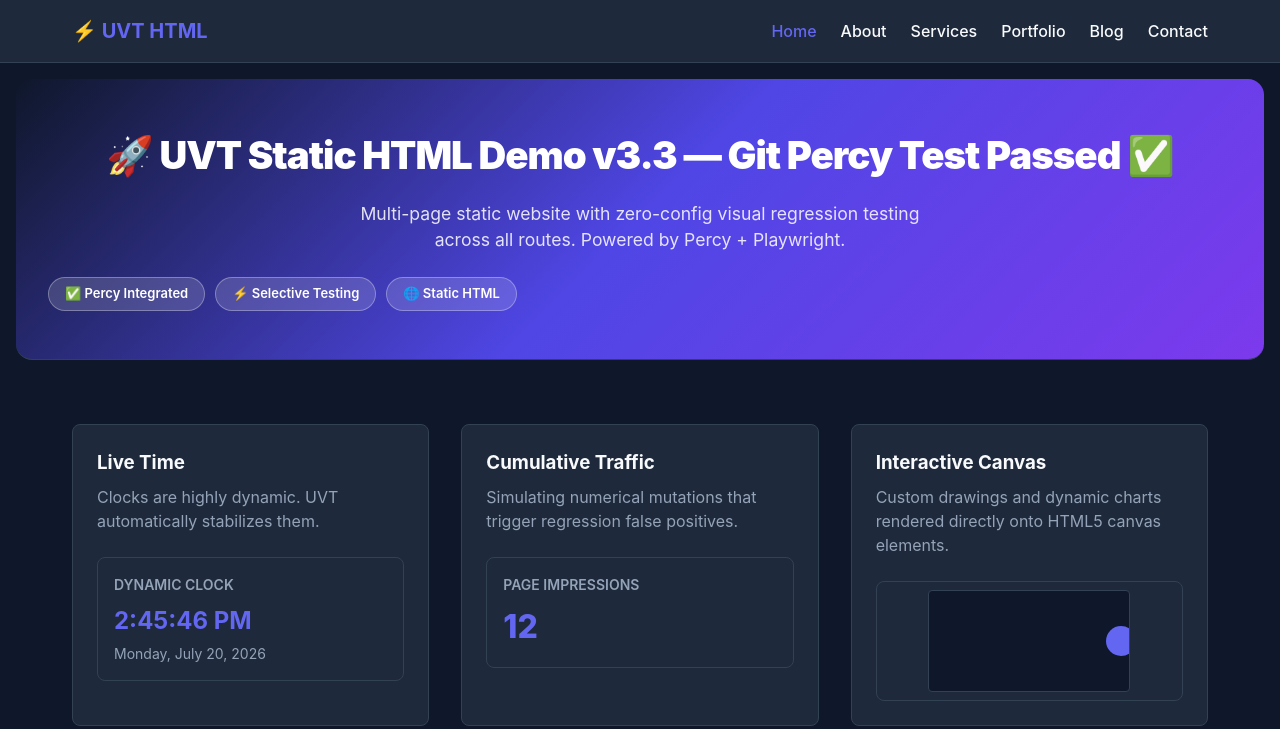
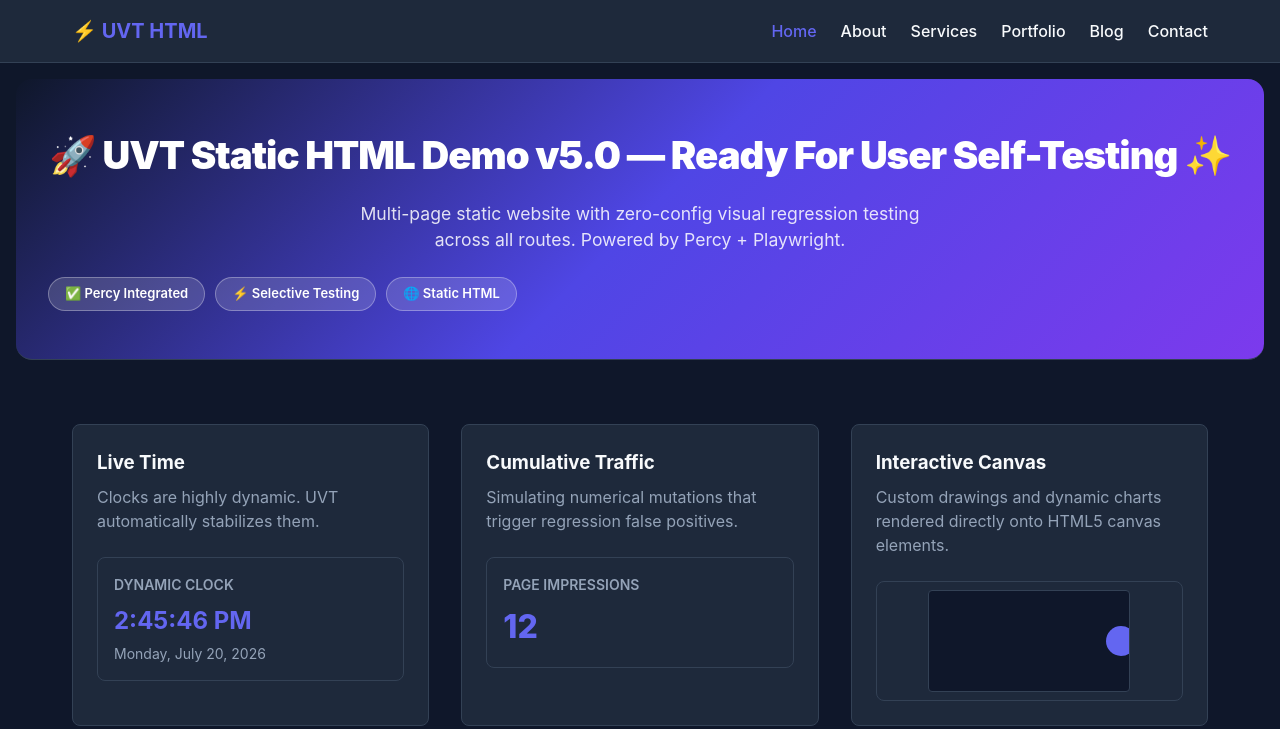
Before and after one commit to piyush241203/UVT_Testing5, a website built with Vite: page index.html in a window 1280 px wide. Shown: the top 729 px of the page. Built offline with nearby package versions, Linux system fonts and the light colour scheme.

Commit message:
ui updated

```diff
--- a/index.html
+++ b/index.html
@@ -25,7 +25,8 @@
   </header>
 
   <section class="hero" style="background: linear-gradient(135deg, #0f172a 0%, #4f46e5 50%, #7c3aed 100%); border-radius: 16px; margin: 16px; padding: 48px 32px;">
-    <h1 style="font-size: 2.4rem; font-weight: 900; letter-spacing: -1px; color: #fff;">🚀 UVT Static HTML Demo v3.3 — Git Percy Test Passed ✅</h1>
+    <h1 style="font-size: 2.4rem; font-weight: 900; letter-spacing: -1px; color: #fff;">🚀 UVT Static HTML Demo v5.0 — Ready For User Self-Testing ✨</h1>
+
 
 
     <p style="color: rgba(255,255,255,0.85); font-size: 1.1rem; margin-top: 12px;">Multi-page static website with zero-config visual regression testing across all routes. Powered by Percy + Playwright.</p>
```
